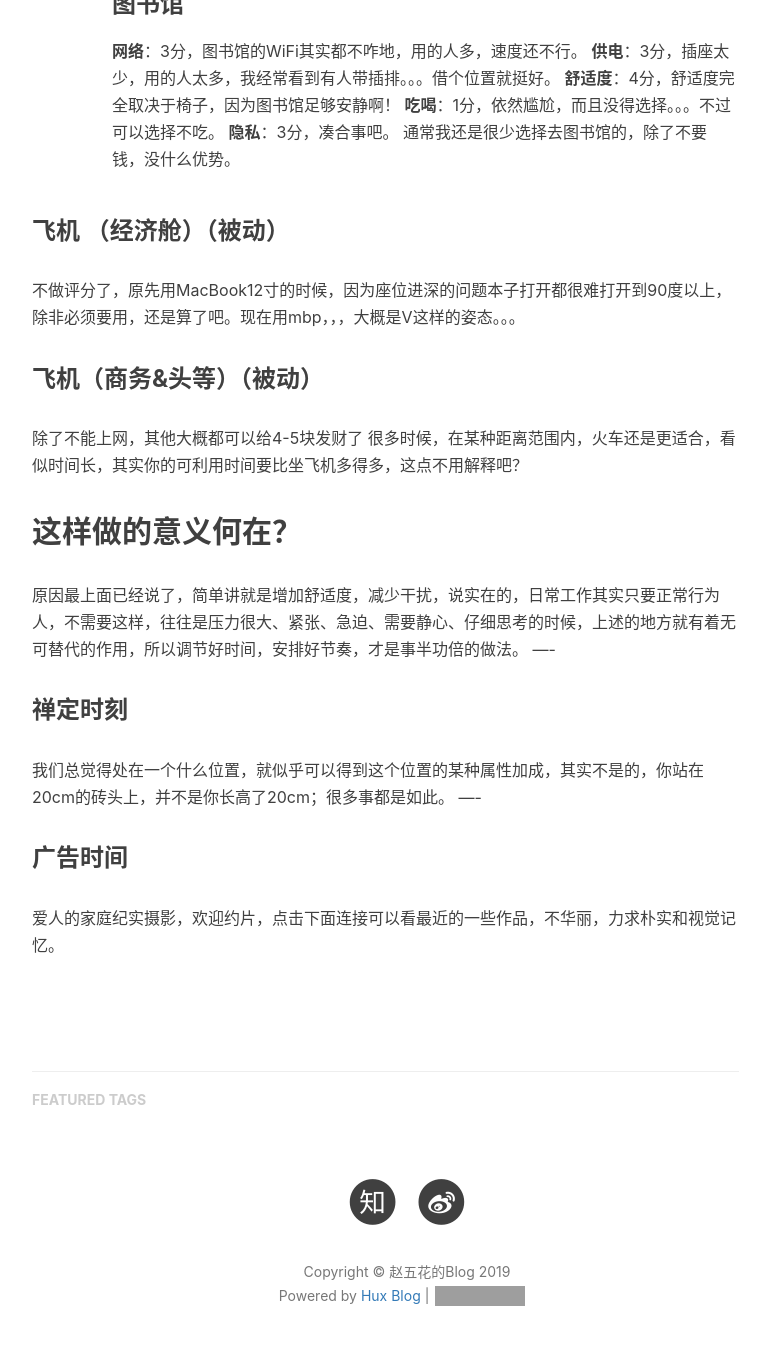
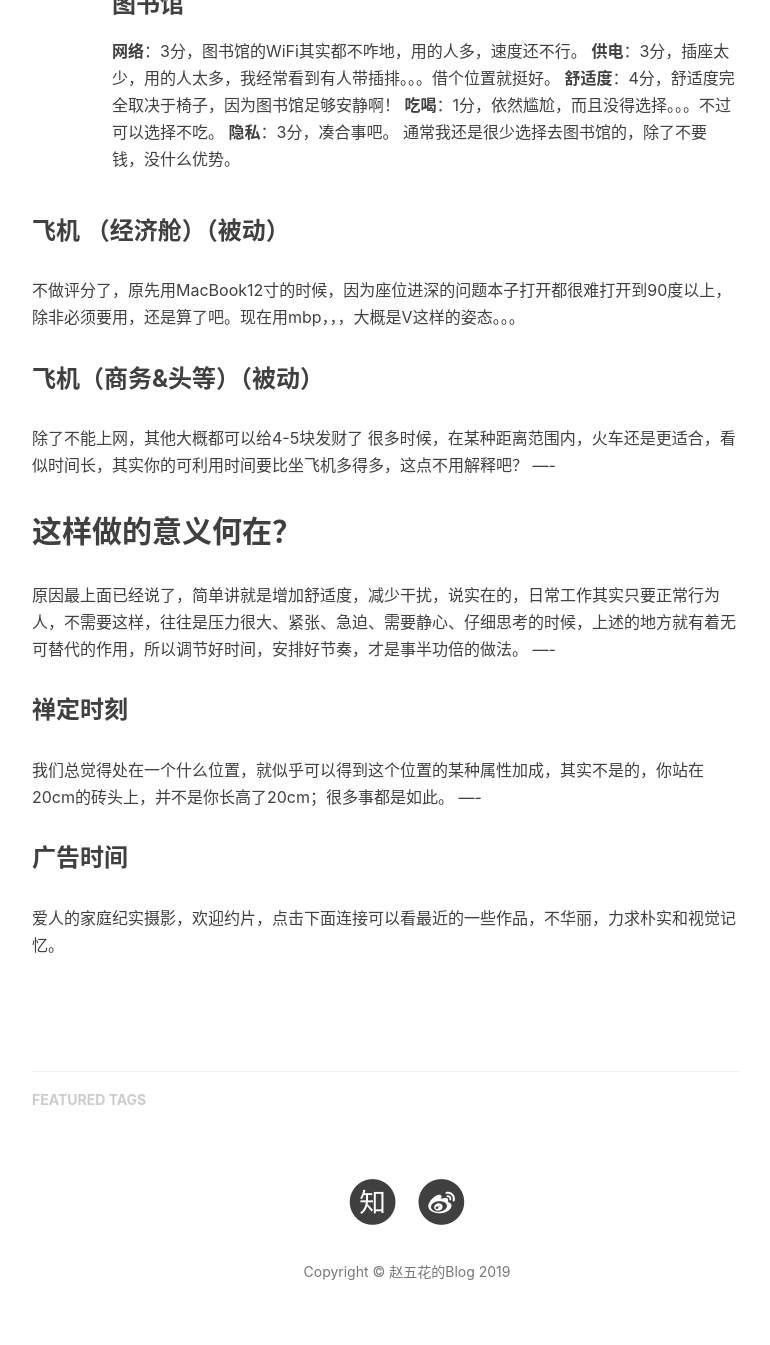
Before and after one commit to ztow/wdphoto, a Jekyll site: the page built from _posts/2019-01-12-test.md, in a window 1280 px wide and 1400 px high, scrolled down 3968 px. Shown: the top 1345 px of the window, without its empty margins (233-1003 px from the left). Built offline with Jekyll 4.4.1, drawn with Linux system fonts in a browser that asks for light colours; nearby versions of some CDN libraries; comment, search, counter and statistics services are not loaded; grey boxes are pictures that could not be loaded.

Commit message:
no message

```diff
--- a/_includes/footer.html
+++ b/_includes/footer.html
@@ -9,12 +9,13 @@
                 <p class="copyright text-muted">
                     Copyright &copy; {{ site.title }} {{ site.time | date: '%Y' }}
                     <br>
-                    Powered by <a href="http://huangxuan.me">Hux Blog</a> |
-                    <iframe
+ <!--                     Powered by <a href="http://huangxuan.me">Hux Blog</a> |
+                  <iframe
                         style="margin-left: 2px; margin-bottom:-5px;"
                         frameborder="0" scrolling="0" width="100px" height="20px"
                         src="https://ghbtns.com/github-btn.html?user=huxpro&repo=huxpro.github.io&type=star&count=true" >
                     </iframe>
+-->
                 </p>
             </div>
         </div>
--- a/_posts/2019-01-12-test.md
+++ b/_posts/2019-01-12-test.md
@@ -87,7 +87,7 @@ tags:
 ### 飞机（商务&头等）（被动）
 除了不能上网，其他大概都可以给4-5块发财了
 很多时候，在某种距离范围内，火车还是更适合，看似时间长，其实你的可利用时间要比坐飞机多得多，这点不用解释吧？
-
+----
 ## 这样做的意义何在？
 原因最上面已经说了，简单讲就是增加舒适度，减少干扰，说实在的，日常工作其实只要正常行为人，不需要这样，往往是压力很大、紧张、急迫、需要静心、仔细思考的时候，上述的地方就有着无可替代的作用，所以调节好时间，安排好节奏，才是事半功倍的做法。
 ----
```
